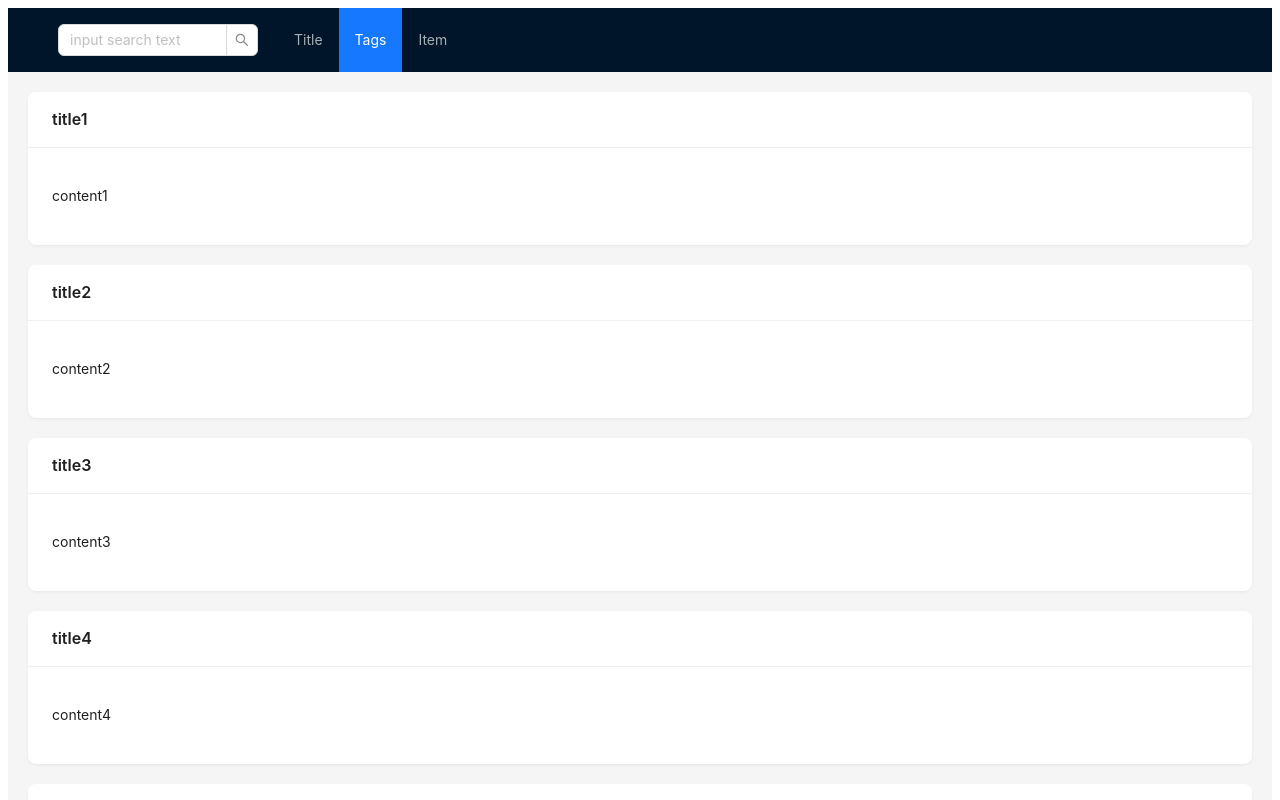
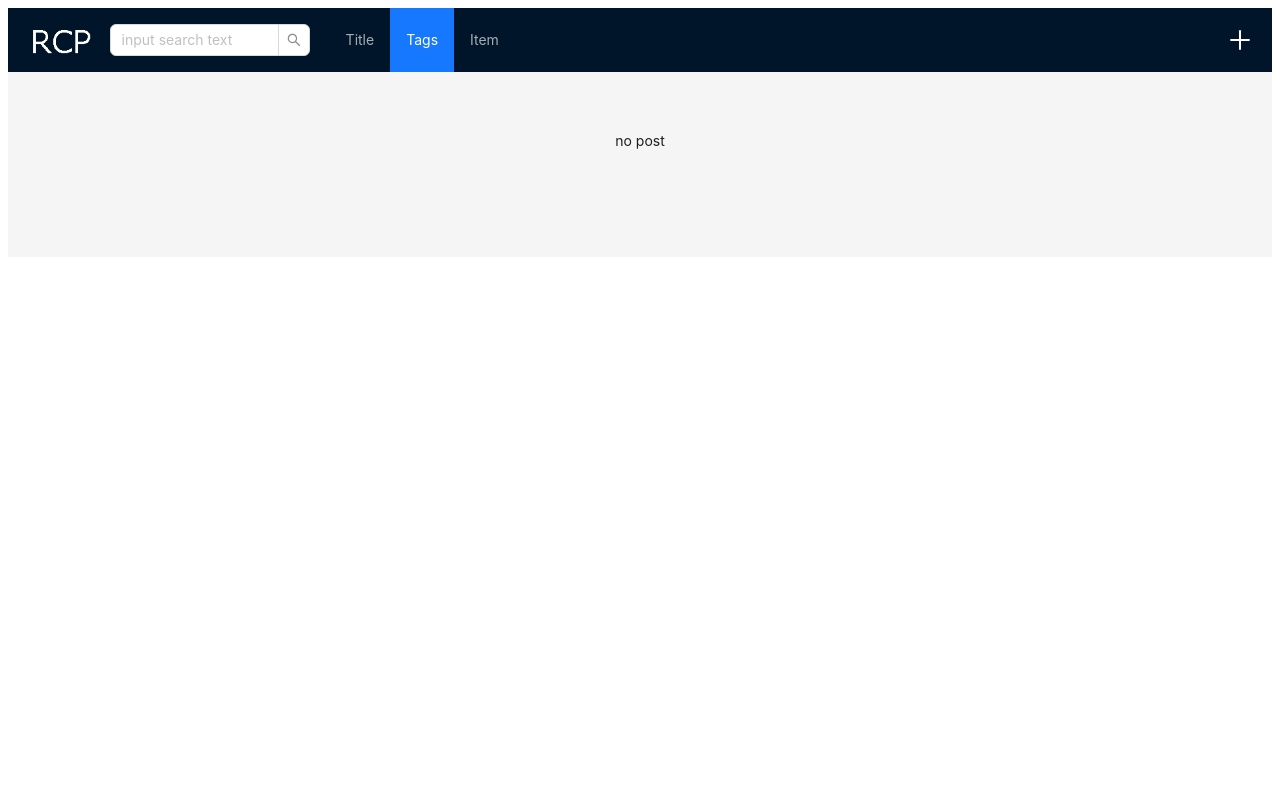
Before and after one commit to metathink/pwa-rcp, a React (Vite) app: page / in a window 1280 px wide. Shown: the top 800 px of the page. Built offline with nearby package versions, Linux system fonts and the light colour scheme.

Commit message:
header layout edit2

```diff
--- a/package.json
+++ b/package.json
@@ -10,6 +10,7 @@
     "preview": "vite preview"
   },
   "dependencies": {
+    "@ant-design/icons": "^5.4.0",
     "antd": "^5.20.6",
     "react": "^18.3.1",
     "react-dom": "^18.3.1"
--- a/src/App.tsx
+++ b/src/App.tsx
@@ -1,62 +1,177 @@
-import React from 'react';
-import { Layout, Menu, Input, Card } from 'antd';
+import React, { useEffect, useState } from 'react';
+import { Layout, Menu, Input, Card, } from 'antd';
+import PostDetail from './components/PostDetail';
+
+import { Post } from './types/types';
+import { getPostAll } from './util/db';
+import { PlusOutlined } from '@ant-design/icons';
+import PostCreate from './components/PostCreate';
 
 const { Search } = Input;
-
 const { Header, Content, Footer } = Layout;
 
-const items = [
+const searchType = [
   { key: '1', label: 'Title' },
   { key: '2', label: 'Tags' },
   { key: '3', label: 'Item' },
-];
-
-const cardTestData = [
-  { title: "title1", content: "content1" },
-  { title: "title2", content: "content2" },
-  { title: "title3", content: "content3" },
-  { title: "title4", content: "content4" },
-  { title: "title5", content: "content5" },
-  { title: "title6", content: "content6" },
-  { title: "title7", content: "content7" },
-  { title: "title8", content: "content8" },
-  { title: "title9", content: "content9" },
-  { title: "title10", content: "content10" },
 ]
 
-const onSearch = () => {
 
+
+const onSearch = (setView: React.Dispatch<React.SetStateAction<string>>) => {
+  setView("list")
 }
 
-const App: React.FC = () => {
+const logoClick = (setView: React.Dispatch<React.SetStateAction<string>>) => {
+  setView("list")
+}
+
+const HeaderContainer = ({ setView, searchMode, setSearchMode }: {
+  setView: React.Dispatch<React.SetStateAction<string>>,
+  searchMode: string,
+  setSearchMode: React.Dispatch<React.SetStateAction<string>>
+}) => {
+
+  const onMenuClick = (e: { key: React.SetStateAction<string> }) => {
+    setSearchMode(e.key)
+  }
+
+  const onPlusClick = () => {
+    setView("create")
+  }
 
   return (
-    <Layout>
-      <Header style={{ display: 'flex', alignItems: 'center' }}>
-        <div className="demo-logo" />
-        <Search placeholder="input search text" onSearch={onSearch} style={{ width: 200, marginRight: "20px" }} />
+    <>
+      <Header style={{ display: 'flex', alignItems: 'center', padding: '0 20px', height: '64px' }}>
+        <div style={{ display: 'flex', alignItems: 'center', flex: '1' }}>
+          <img
+            src="logo.png"
+            alt="Logo"
+            style={{ height: '80%', maxHeight: '60px', marginRight: '10px', borderRadius: '10px' }} // 画像の最大高さをヘッダーの高さに合わせる
+            onClick={() => logoClick(setView)}
+          />
+          <Search
+            placeholder="input search text"
+            onSearch={() => onSearch(setView)}
+            style={{ width: 200, marginRight: '20px' }}
+          />
           <Menu
             theme="dark"
             mode="horizontal"
-          defaultSelectedKeys={['2']}
-          items={items}
-          style={{ flex: 1, minWidth: 0 }}
+            defaultSelectedKeys={[searchMode]}
+            items={searchType}
+            style={{ flex: '1', minWidth: 0 }}
+            onClick={onMenuClick}
+          />
+        </div>
+        <PlusOutlined
+          style={{ color: 'white', fontSize: '24px' }}
+          onClick={onPlusClick}
         />
       </Header>
-      <Content style={{ padding: '0 20px' }}>
-        {cardTestData.map((card, index) => (
+
+    </>
+  )
+}
+
+const PostListView = ({ setView, posts }:
+  { setView: React.Dispatch<React.SetStateAction<string>>, posts: Post[] }) => {
+
+  const onCardClick = () => {
+    console.log("card click")
+    setView("detail")
+  }
+
+  if (posts.length > 0) {
+    return (
+      <>
+        <Content style={{ padding: '10px', margin: "10px" }}>
+          {posts.map((card, index) => (
             <Card
               key={index}
               title={card.title}
               bordered={false}
               style={{ width: "100%", margin: '20px auto' }}
+              onClick={() => onCardClick()}
             >
-            <p>{card.content}</p>
+              <p>{card.description}</p>
             </Card>
           ))}
         </Content>
+      </>
+    )
+  }
+
+  return (
+    <Content style={{ padding: '10px', margin: "10px", textAlign: "center" }}>
+      no post
+    </Content>
+  )
+}
+
+const PostContainer = ({ view, setView, posts }: {
+  view: string,
+  setView: React.Dispatch<React.SetStateAction<string>>,
+  posts: Post[]
+}) => {
+
+  switch (view) {
+    case "list":
+      return (
+        <Content style={{ padding: '20px', margin: '20px' }}> {/* Adjust the margin as needed */}
+          <PostListView setView={setView} posts={posts} />
+        </Content>
+      )
+    case "detail":
+      return (
+        <PostDetail view={view} />
+      )
+    case "create":
+      return (
+        <PostCreate />
+      )
+  }
+}
+
+const FooterContainer = () => {
+  return (
     <Footer style={{ textAlign: 'center' }}>
     </Footer>
+  )
+}
+
+
+const App: React.FC = () => {
+
+  const [view, setView] = useState("list")
+  const [searchMode, setSearchMode] = useState("2")
+  const [posts, setPosts] = useState<Post[]>([])
+
+  const fetchPosts = async () => {
+    try {
+      const allPosts = await getPostAll()
+      setPosts(allPosts)
+    } catch (error) {
+      console.error(error)
+    }
+  }
+
+  useEffect(() => {
+    fetchPosts()
+  }, [])
+
+  return (
+    <Layout>
+      <HeaderContainer
+        setView={setView}
+        searchMode={searchMode}
+        setSearchMode={setSearchMode} />
+      <PostContainer
+        view={view}
+        setView={setView}
+        posts={posts}
+      />
+      <FooterContainer />
     </Layout>
   );
 };
--- /dev/null
+++ b/src/components/PostCreate.tsx
@@ -0,0 +1,15 @@
+import { Content } from "antd/es/layout/layout"
+
+const PostCreate = () => {
+    return (
+
+        <Content style={{ padding: '10px', margin: "10px", backgroundColor: "#fff" }}>
+            <p>
+                PostCreate
+            </p>
+
+        </Content>
+    )
+}
+
+export default PostCreate
--- /dev/null
+++ b/src/components/PostDetail.tsx
@@ -0,0 +1,15 @@
+import { Content } from "antd/es/layout/layout"
+
+const PostDetail = ({ view }: { view: string }) => {
+    return (
+
+        <Content style={{ padding: '20px', margin: "10px", backgroundColor: "#fff" }}>
+            <p>
+                PostDetail
+            </p>
+            <p>{view}</p>
+        </Content>
+    )
+}
+
+export default PostDetail
```
Also changed, not shown: src/util/testData.ts (added, +12 -0 lines), public/logo.png (added). Lines whose indentation alone changed are shown as unchanged.
